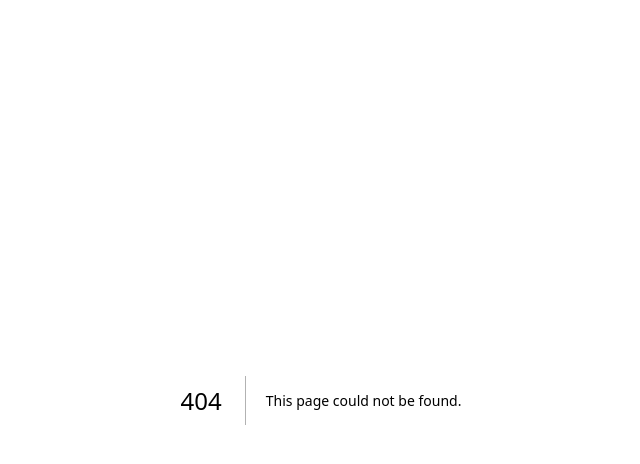
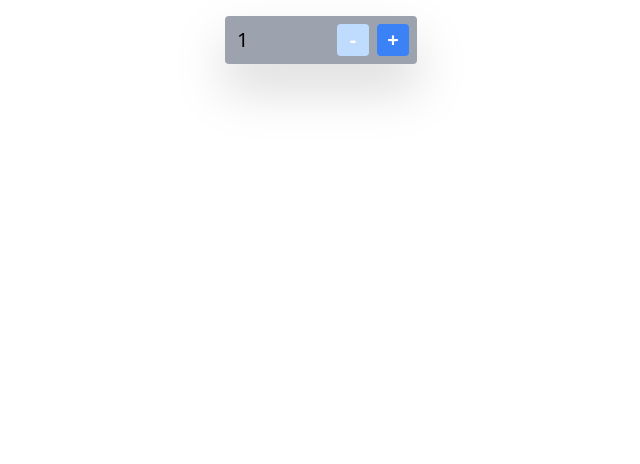
Before and after one commit to hanishjierdh256/cprg306-assignments, a Next.js app: page /week-4 in a window 1280 px wide. Before the commit this address had no page. Shown: the top 464 px of the page, without its empty margins (319-959 px from the left). Built offline with nearby package versions, Linux system fonts and the light colour scheme.

Commit message:
added week 4 assignment

```diff
--- /dev/null
+++ b/app/week-4/new-item.js
@@ -0,0 +1,48 @@
+"use client";
+import {useState} from "react";
+
+export default function NewItem(){
+    const [quantity, setQuantity] = useState(1);
+    let [isActiveDecrement, setIsActiveDecrement] = useState(false);
+    let [isActiveIncrement, setIsActiveIncrement] = useState(true);
+
+
+    let increment = () => {
+        if(quantity < 20){
+            setQuantity(quantity+1);
+            setIsActiveDecrement(true);
+        }
+        if(quantity == 19){
+            setIsActiveIncrement(false);
+        }
+    }
+
+    let decrement = () => {
+        if(quantity > 1){
+            setQuantity(quantity-1);
+            setIsActiveIncrement(true);
+        }
+        if(quantity == 2){
+            setIsActiveDecrement(false);
+        }
+    }
+    return(
+        <div className="flex bg-gray-400 drop-shadow-2xl rounded w-48 h-12 mx-auto my-4 text-xl">
+            <p className="flex-1 my-auto mx-3">{quantity}</p>
+            <div className="my-auto mx-2 grid grid-cols-2 gap-2">
+                <button
+                    //id="decrementButton"
+                    onClick={decrement}
+                    className = {` ${isActiveDecrement ? "bg-blue-500 hover:bg-blue-700" : "bg-blue-200" } w-8 h-8 text-white font-bold rounded`}
+                    >-
+                </button>
+                <button
+                    //id="incrementButton"
+                    onClick={increment}
+                    className = {` ${isActiveIncrement ? "bg-blue-500 hover:bg-blue-700" : "bg-blue-200" } w-8 h-8 text-white font-bold rounded`}
+                >+
+                </button>
+            </div>
+        </div>
+    );
+}
--- /dev/null
+++ b/app/week-4/page.js
@@ -0,0 +1,7 @@
+import NewItem from "./new-item";
+
+export default function Main(){
+    return(
+        <NewItem />
+    );
+};
```
